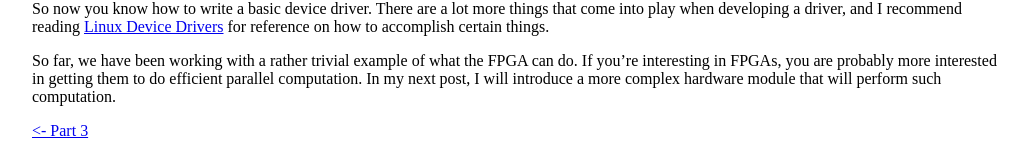
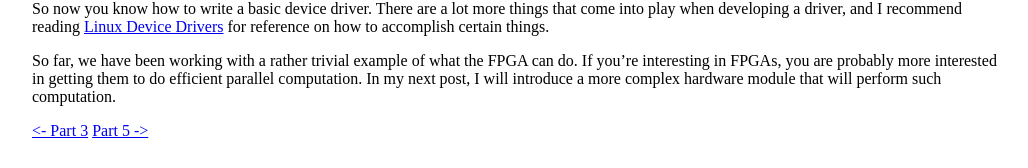
Before and after one commit to zhemao/zhemao.github.com, a Jekyll site: the page built from _posts/2013-12-29-sockit-4.markdown, in a window 1280 px wide and 900 px high, scrolled down 3816 px. Shown: the part 729-897 px from the top of the window, without its empty margins (123-1151 px from the left). Built offline with Jekyll 4.4.1, drawn with Linux system fonts in a browser that asks for light colours.

Commit message:
add links between sockit 4 and 5

```diff
--- a/_posts/2013-12-29-sockit-4.markdown
+++ b/_posts/2013-12-29-sockit-4.markdown
@@ -337,3 +337,4 @@ getting them to do efficient parallel computation. In my next post, I will
 introduce a more complex hardware module that will perform such computation.
 
 [<- Part 3]({% post_url 2013-12-27-sockit-3 %})
+[Part 5 ->]({% post_url 2014-01-03-sockit-5 %})
--- a/_posts/2014-01-03-sockit-5.markdown
+++ b/_posts/2014-01-03-sockit-5.markdown
@@ -647,3 +647,5 @@ endmodule
 
 So now we've built are MD5 unit. But how do we make sure it works? In my next
 post, I'll discuss verification using the ModelSim circuit simulator.
+
+[<- Part 4]({% post_url 2013-12-29-sockit-4 %})
```
